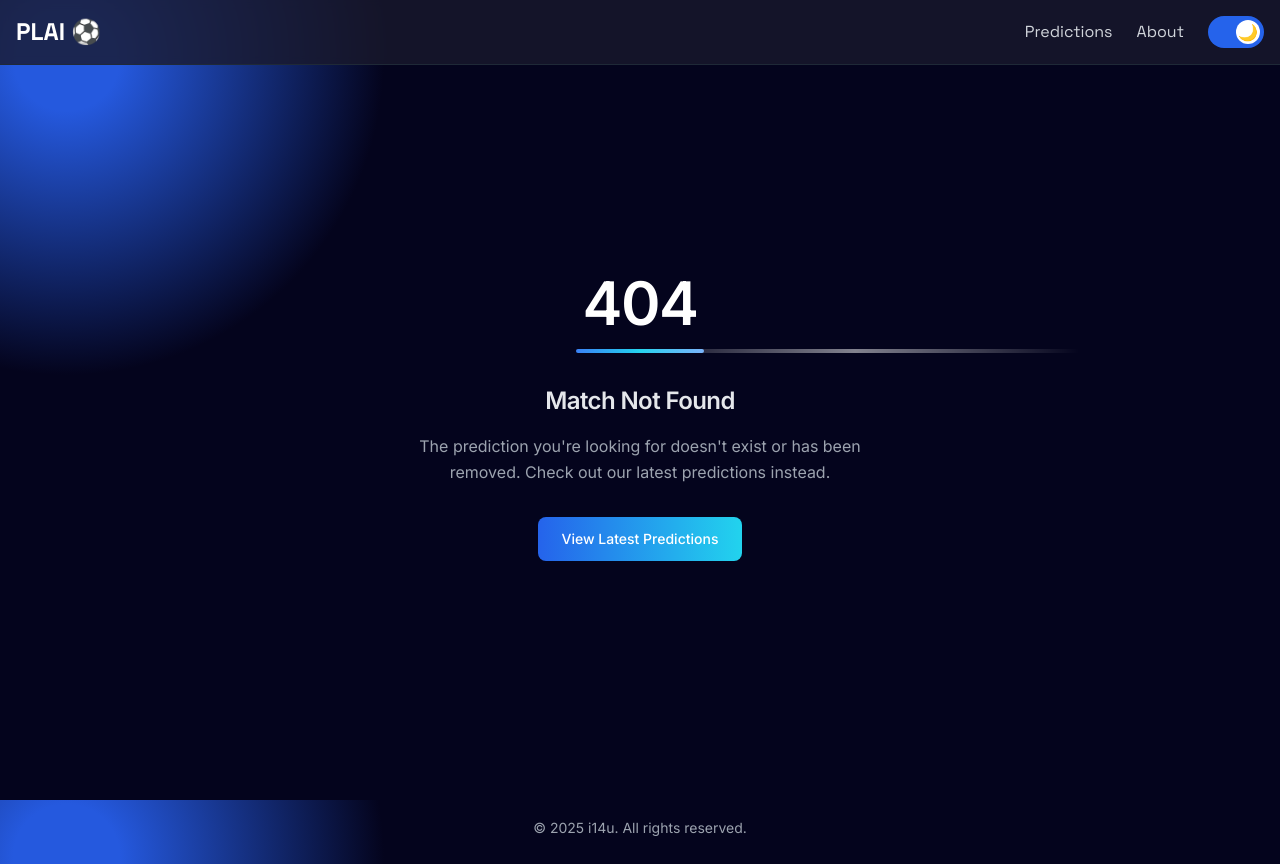
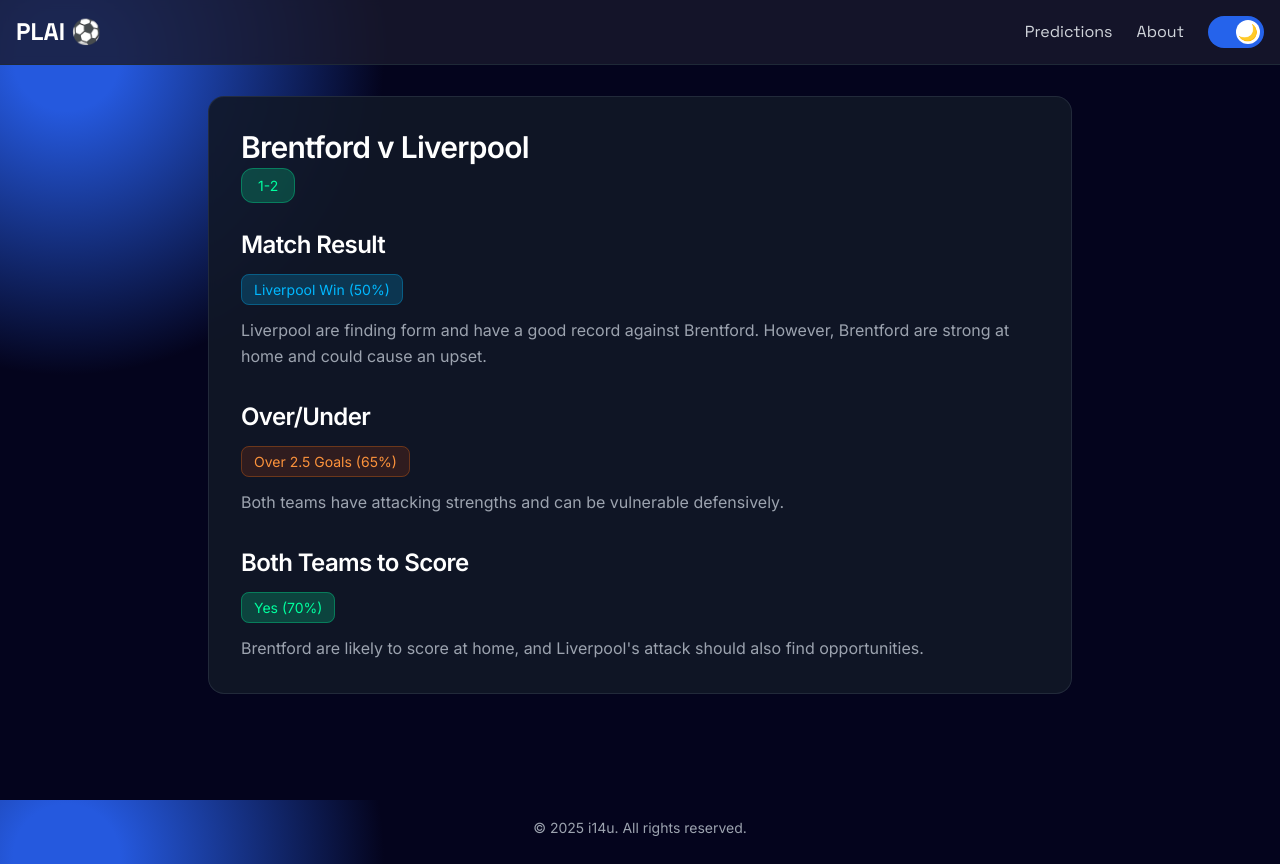
Before and after one commit to ilken/plai, a Next.js app: page /matches/1 in a window 1280 px wide. Before the commit this address had no page. Built offline with nearby package versions, Linux system fonts and the light colour scheme.

Commit message:
feat: individual match pages

```diff
--- a/src/components/prediction-card/PredictionCard.component.tsx
+++ b/src/components/prediction-card/PredictionCard.component.tsx
@@ -1,7 +1,9 @@
+import { useRouter } from 'next/router';
 import { Prediction } from '@/types/Prediction.types';
 
 interface PredictionCardProps {
   prediction: Prediction;
+  index: number;
 }
 
 interface PredictionSectionProps {
@@ -14,9 +16,18 @@
   colorClass: string;
 }
 
-export const PredictionCard = ({ prediction }: PredictionCardProps) => {
+export const PredictionCard = ({ prediction, index }: PredictionCardProps) => {
+  const router = useRouter();
+
+  const handleClick = () => {
+    router.push(`/matches/${index}`);
+  };
+
   return (
-    <div className="relative overflow-hidden bg-white/80 dark:bg-gray-900/90 rounded-2xl p-8 min-h-[420px] flex flex-col border border-gray-200/50 dark:border-gray-700/50 transition-all duration-300 hover:shadow-lg hover:-translate-y-1 backdrop-blur-sm group">
+    <div
+      onClick={handleClick}
+      className="relative overflow-hidden bg-white/80 dark:bg-gray-900/90 rounded-2xl p-8 min-h-[420px] flex flex-col border border-gray-200/50 dark:border-gray-700/50 transition-all duration-300 hover:shadow-lg hover:-translate-y-1 backdrop-blur-sm group cursor-pointer"
+    >
       <div className="absolute inset-0 dark:bg-gradient-to-br dark:from-gray-900/90 dark:to-gray-800/90" />
       <div className="absolute top-0 left-0 w-full h-1 bg-gradient-to-r from-blue-600 via-blue-400 to-cyan-400 dark:from-blue-500 dark:via-cyan-400 dark:to-blue-400 overflow-hidden">
         <div className="absolute inset-0 opacity-0 group-hover:opacity-100">
--- a/src/components/predictions-grid/PredictionsGrid.component.tsx
+++ b/src/components/predictions-grid/PredictionsGrid.component.tsx
@@ -11,7 +11,7 @@
       <h2 className="text-2xl font-bold mb-4 dark:text-white">📊 All Predictions</h2>
       <div className="grid grid-cols-1 md:grid-cols-2 gap-8">
         {predictions.map((prediction, index) => (
-          <PredictionCard key={index} prediction={prediction} />
+          <PredictionCard key={index} prediction={prediction} index={index} />
         ))}
       </div>
     </div>
--- a/src/pages/index.tsx
+++ b/src/pages/index.tsx
@@ -103,7 +103,7 @@
           <h2 className="text-2xl font-bold mb-4 dark:text-white">All Fixtures</h2>
           <div className="grid grid-cols-1 lg:grid-cols-2 gap-8 py-4 max-w-7xl mx-auto">
             {predictions.map((prediction, index) => (
-              <PredictionCard key={index} prediction={prediction} />
+              <PredictionCard key={index} prediction={prediction} index={index} />
             ))}
           </div>
         </div>
--- /dev/null
+++ b/src/pages/matches/[id].tsx
@@ -0,0 +1,92 @@
+import { useRouter } from 'next/router';
+import Head from 'next/head';
+import { Navbar } from '@/components/navbar/Navbar.component';
+import { Footer } from '@/components/footer/Footer.component';
+import { data } from '@/data/week2.data';
+import { PredictionsSchema } from '@/types/Prediction.types';
+import Custom404 from '../404';
+
+export default function PredictionPage() {
+  const router = useRouter();
+  const { id } = router.query;
+  const { predictions } = PredictionsSchema.parse(data);
+
+  const prediction = predictions[Number(id)];
+
+  // Handle invalid IDs and missing predictions
+  if (!prediction || isNaN(Number(id)) || Number(id) < 0) {
+    return <Custom404 />;
+  }
+
+  return (
+    <>
+      <Head>
+        <title>{`${prediction.match} - PLAI`}</title>
+        <meta name="description" content={`Detailed AI predictions and analysis for ${prediction.match}`} />
+      </Head>
+
+      <Navbar />
+
+      <div className="min-h-screen flex flex-col mt-16">
+        <div className="max-w-4xl mx-auto px-4 py-8 flex-1 w-full">
+          <div className="bg-white/80 dark:bg-gray-900/90 rounded-2xl p-8 border border-gray-200/50 dark:border-gray-700/50 backdrop-blur-sm">
+            <h1 className="text-3xl font-bold text-gray-900 dark:text-white mb-2">
+              {prediction.match}
+            </h1>
+            <div className="mb-8">
+              <span className="px-4 py-2 text-sm bg-blue-100 dark:bg-cyber-primary/20 text-blue-600 dark:text-cyber-primary rounded-xl border border-blue-200/50 dark:border-cyber-primary/30">
+                {prediction.potentialScore}
+              </span>
+            </div>
+
+            {/* Match Result */}
+            <section className="mb-8">
+              <h2 className="text-2xl font-semibold text-gray-900 dark:text-white mb-4">
+                Match Result
+              </h2>
+              <div className="mb-4">
+                <span className="px-3 py-1.5 text-sm bg-blue-50 dark:bg-cyber-secondary/20 text-blue-600 dark:text-cyber-secondary rounded-lg border border-blue-200/50 dark:border-cyber-secondary/30">
+                  {prediction.result.prediction} ({prediction.result.probability}%)
+                </span>
+              </div>
+              <p className="text-gray-600 dark:text-gray-400">
+                {prediction.result.analysis}
+              </p>
+            </section>
+
+            {/* Over/Under */}
+            <section className="mb-8">
+              <h2 className="text-2xl font-semibold text-gray-900 dark:text-white mb-4">
+                Over/Under
+              </h2>
+              <div className="mb-4">
+                <span className="px-3 py-1.5 text-sm bg-orange-50 dark:bg-orange-900/30 text-orange-600 dark:text-orange-400 rounded-lg border border-orange-200/50 dark:border-orange-500/30">
+                  {prediction.overUnder.prediction} ({prediction.overUnder.probability}%)
+                </span>
+              </div>
+              <p className="text-gray-600 dark:text-gray-400">
+                {prediction.overUnder.analysis}
+              </p>
+            </section>
+
+            {/* BTTS */}
+            <section>
+              <h2 className="text-2xl font-semibold text-gray-900 dark:text-white mb-4">
+                Both Teams to Score
+              </h2>
+              <div className="mb-4">
+                <span className="px-3 py-1.5 text-sm bg-purple-50 dark:bg-cyber-primary/20 text-purple-600 dark:text-cyber-primary rounded-lg border border-purple-200/50 dark:border-cyber-primary/30">
+                  {prediction.bothTeamsToScore.prediction} ({prediction.bothTeamsToScore.probability}%)
+                </span>
+              </div>
+              <p className="text-gray-600 dark:text-gray-400">
+                {prediction.bothTeamsToScore.analysis}
+              </p>
+            </section>
+          </div>
+        </div>
+        <Footer />
+      </div>
+    </>
+  );
+}
```
